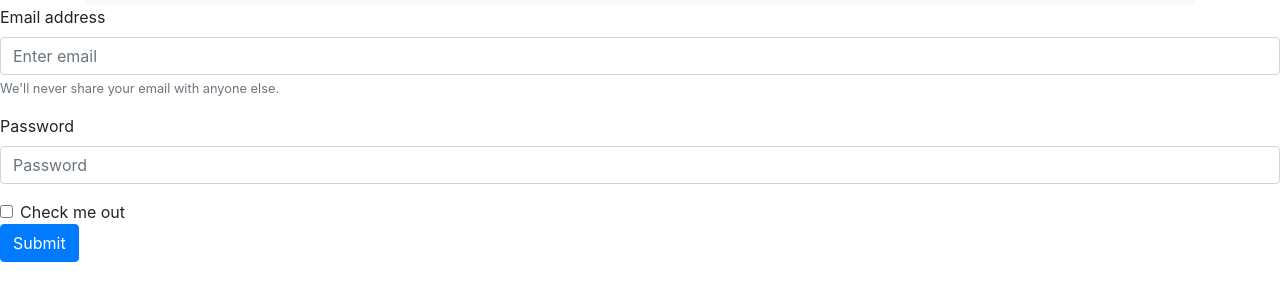
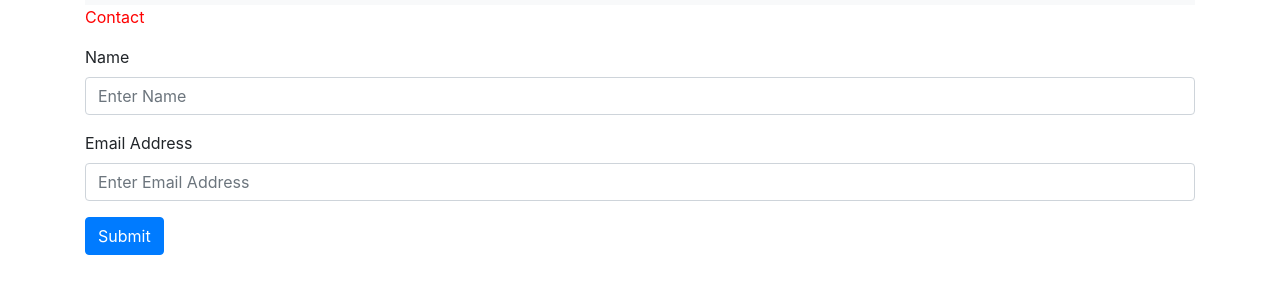
Before and after one commit to Kitesur7/about-me-responsive, a plain HTML site: page contact.html in a window 1280 px wide. Shown: the part 51-352 px from the top of the page. Drawn offline with nearby package versions, Linux system fonts and the light colour scheme.

Commit message:
update index

```diff
--- a/assets/css/contact.css
+++ b/assets/css/contact.css
@@ -0,0 +1,4 @@
+p {
+    font: italic;
+    color: red;
+}
--- /dev/null
+++ b/assets/css/portfolio.css
@@ -0,0 +1,3 @@
+p   {
+    font-style: italic;
+}
--- a/assets/css/style.css
+++ b/assets/css/style.css
@@ -1,10 +1,15 @@
-.body {
-    margin: 0;
-    word-wrap: normal;
-    background-color: white;
-    margin-right: 40%;
- }
+body {
+   background-color: white;
 
- .header {
-    background-color: lightcoral;
- }
+}
+
+p  {
+   background-color: white;
+   font-style: italic;
+
+}
+
+h1 {
+   font-style: italic;
+
+}
--- a/contact.html
+++ b/contact.html
@@ -7,7 +7,7 @@
 <head>
     <meta charset="UTF-8">
     <meta name="viewport" content="width=device-width, initial-scale=1.0">
-    <title>Document</title>
+    <title>Contact</title>
     <div class="container">
       <nav class="navbar navbar-expand-lg navbar-light bg-light">
           <a class="navbar-brand" href="index.html">Aaron Alexander</a>
@@ -35,22 +35,23 @@
   </div>
 </head>
 <body>
+  <div class="container">
+    <p>
+      Contact
+    </p>
     <form>
         <div class="form-group">
-          <label for="exampleInputEmail1">Email address</label>
-          <input type="email" class="form-control" id="exampleInputEmail1" aria-describedby="emailHelp" placeholder="Enter email">
-          <small id="emailHelp" class="form-text text-muted">We'll never share your email with anyone else.</small>
+          <label for="exampleInputEmail1">Name</label>
+          <input type="email" class="form-control" id="exampleInputEmail1" aria-describedby="emailHelp" placeholder="Enter Name">
+          <small id="emailHelp" class="form-text text-muted"></small>
         </div>
         <div class="form-group">
-          <label for="exampleInputPassword1">Password</label>
-          <input type="password" class="form-control" id="exampleInputPassword1" placeholder="Password">
-        </div>
-        <div class="form-check">
-          <input type="checkbox" class="form-check-input" id="exampleCheck1">
-          <label class="form-check-label" for="exampleCheck1">Check me out</label>
+          <label for="exampleInputPassword1">Email Address</label>
+          <input type="password" class="form-control" id="exampleInputPassword1" placeholder="Enter Email Address">
         </div>
         <button type="submit" class="btn btn-primary">Submit</button>
       </form>
+  </div>
 </body>
 <script src="https://code.jquery.com/jquery-3.2.1.slim.min.js"
 integrity="sha384-KJ3o2DKtIkvYIK3UENzmM7KCkRr/rE9/Qpg6aAZGJwFDMVNA/GpGFF93hXpG5KkN"
```
Also changed, not shown: index.html (+8 -11 lines), portfolio.html (+14 -5 lines), assets/css/porfolio.css (deleted), assets/images/tile1.jpg (added), assets/images/tile2.jpg (added), assets/images/tile3.jpg (added), assets/images/tile4.jpg (added), assets/images/tile5.jpg (added).
